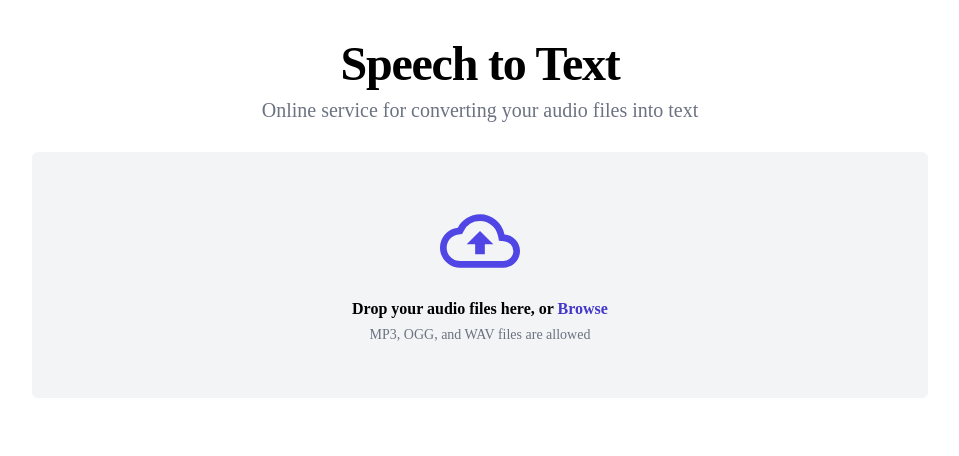
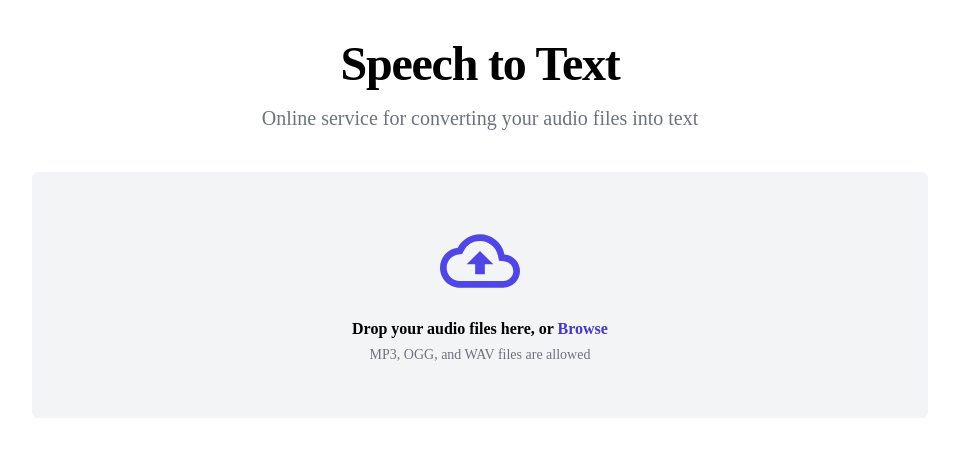
Before and after one commit to flowfree/speech-to-text, a React (Create React App) app in the folder frontend/: page / in a window 1280 px wide. Shown: the top 456 px of the page, without its empty margins (160-1119 px from the left). Built offline with nearby package versions, Linux system fonts and the light colour scheme; a web font is replaced by a local one.

Commit message:
Refactor

```diff
--- a/frontend/src/App.tsx
+++ b/frontend/src/App.tsx
@@ -4,7 +4,7 @@ import Transcriber from './features/transcriber/Transcriber'
 export default function App() {
   return (
     <div>
-      <div className="mt-10 max-w-4xl mx-auto flex flex-col gap-2 text-center">
+      <div className="mt-10 max-w-4xl mx-auto flex flex-col gap-4 text-center">
         <h1 className="text-5xl font-extrabold tracking-tight">
           Speech to Text
         </h1>
@@ -12,7 +12,7 @@ export default function App() {
           Online service for converting your audio files into text
         </p>
       </div>
-      <div className="mt-7 max-w-4xl mx-auto">
+      <div className="mt-10 max-w-4xl mx-auto">
         <Transcriber />
       </div>
     </div>
```
